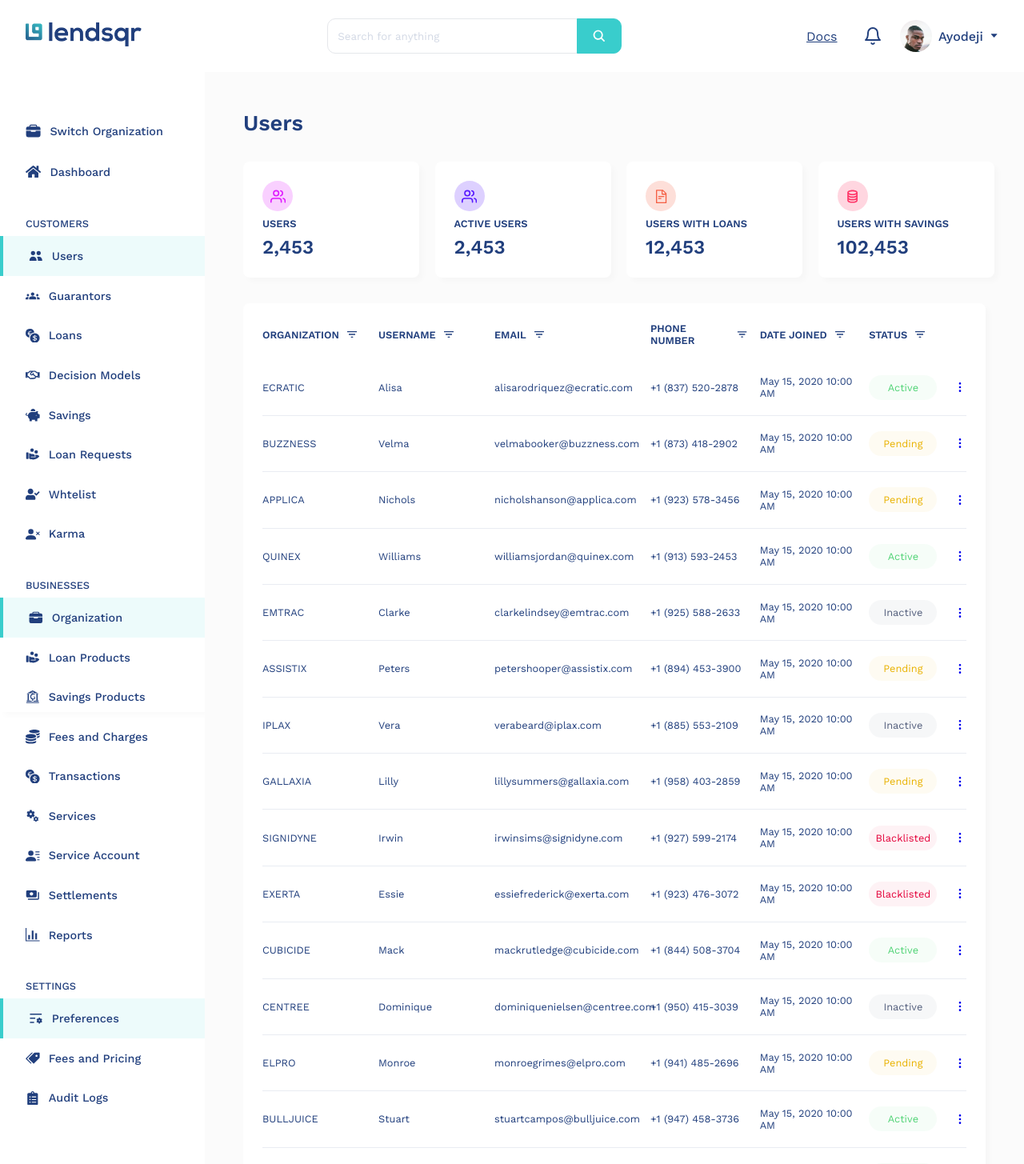
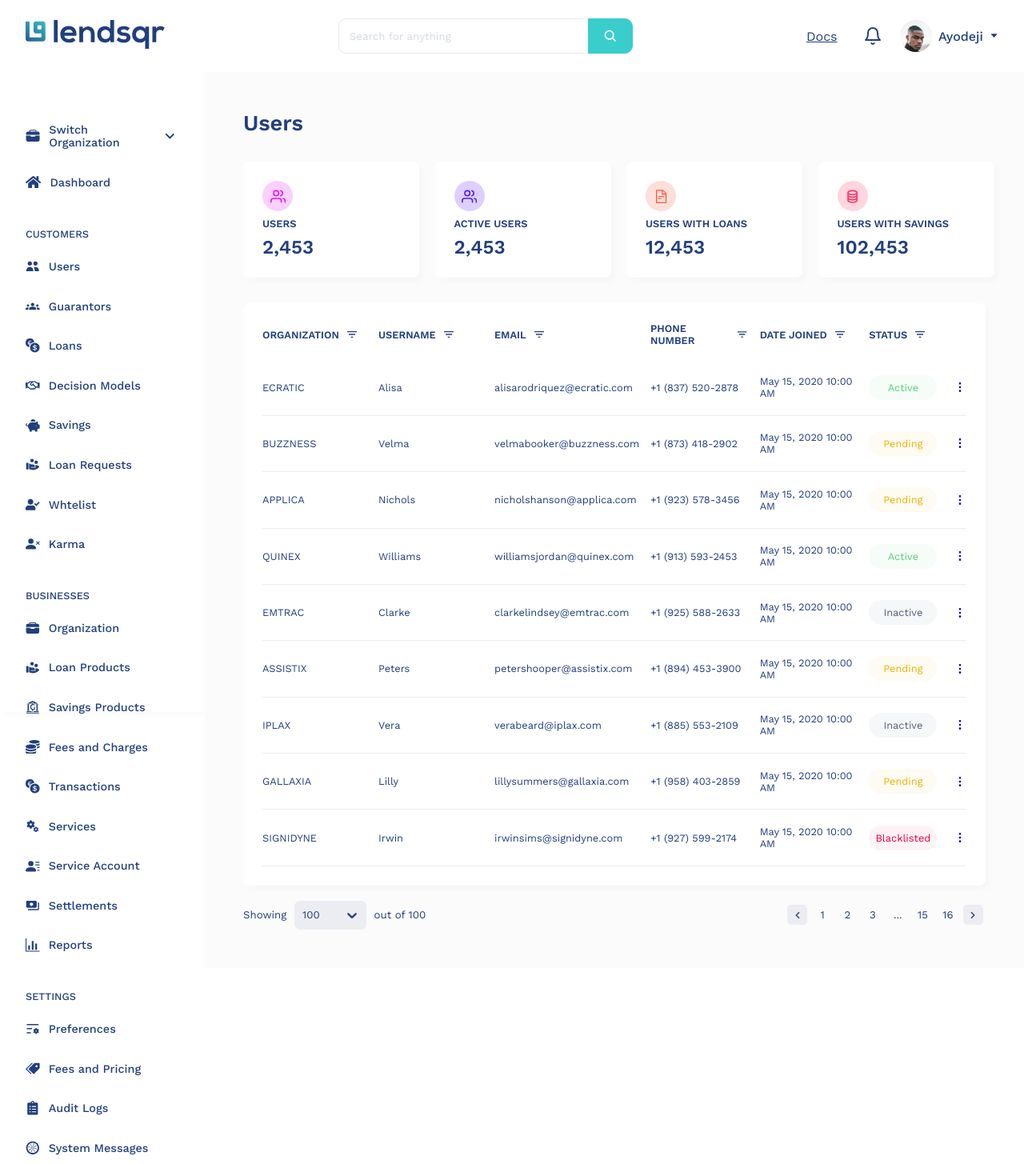
Before and after one commit to Yemisi1234/Lendsqr, a React (Create React App) app: page /users in a window 1280 px wide. Shown: the top 1455 px of the page at 80% size. Built offline with nearby package versions, Linux system fonts and the light colour scheme.

Commit message:
ui changes

```diff
--- a/src/components/Navbar/Navbar.js
+++ b/src/components/Navbar/Navbar.js
@@ -1,11 +1,12 @@
 import React from 'react';
 import { Link } from 'react-router-dom';
 import './Navbar.scss';
-import LendsqrLogo from '../../images/lendsqr-logo.png';
+// import LendsqrLogo from '../../images/lendsqr-logo.png';
 import userPhoto from '../../images/user-photo.jpg';
 import {IoSearch} from 'react-icons/io5';
 import { FiBell } from 'react-icons/fi';
 import { AiFillCaretDown } from 'react-icons/ai';
+import { NavLogo } from '../../images/icons';
 
 const Navbar = () => {
     const handleSearch = (e) => {
@@ -17,7 +18,8 @@
             <div className="nav-container">
                 <div className="nav-logo">
                     <Link to="/">
-                        <img src={LendsqrLogo} alt="Logo" className="logo-img" />
+                        {/* <img src={LendsqrLogo} alt="Logo" className="logo-img" /> */}
+                        <NavLogo />
                     </Link>
                 </div>
                 <div className="search-box">
--- a/src/components/Sidebar/Sidebar.js
+++ b/src/components/Sidebar/Sidebar.js
@@ -4,11 +4,11 @@
 import {FaHome, FaRegHandshake, FaPiggyBank, FaUserCheck, FaCoins, FaClipboardList} from 'react-icons/fa';
 import {BsCurrencyExchange, BsFillPersonXFill, BsPersonLinesFill} from 'react-icons/bs';
 import {IoBriefcase} from 'react-icons/io5';
-import {GiBank} from 'react-icons/gi';
+import {GiBank, GiCartwheel} from 'react-icons/gi';
 import {RiHandCoinFill, RiListSettingsFill} from 'react-icons/ri';
 import {GoGraph} from 'react-icons/go';
 import {ImPriceTags} from 'react-icons/im';
-import {MdGroups, MdMiscellaneousServices, MdPayments} from 'react-icons/md';
+import {MdGroups, MdLogout, MdMiscellaneousServices, MdOutlineKeyboardArrowDown, MdPayments} from 'react-icons/md';
 import { Link } from 'react-router-dom';
 
 const Sidebar = () => {
@@ -39,28 +39,32 @@
         {name: "Preferences", icon: <RiListSettingsFill className="side-icon" />},
         {name: "Fees and Pricing", icon: <ImPriceTags className="side-icon" />,},
         {name: "Audit Logs", icon: <FaClipboardList className="side-icon" />},
+        {name: "System Messages", icon: <GiCartwheel className="side-icon" />},
     ]
 
     return (
         <div className="sidebar">
             <div className="sidebar-container">
-                <h3 className="sidebar-header"><IoBriefcase className="sidebar-header-icon" />Switch Organization</h3>
+                <h3 className="sidebar-header"><IoBriefcase className="sidebar-header-icon" />Switch Organization<MdOutlineKeyboardArrowDown className="switch-dropdown" /></h3>
                 <h3 className="sidebar-header"><FaHome className="sidebar-header-icon" />Dashboard</h3>
             </div>
             <div className="side-items-container">
                 <h4 className="side-items-header">CUSTOMERS</h4>
                 <ul className="side-items">
-                    {navItems.map(item => (<li className="side-item"><Link className="side-link">{item.icon} {item.name}</Link></li>))}
+                    {navItems.map(item => (<li className="side-item"><Link to="/" className="side-link">{item.icon} {item.name}</Link></li>))}
                 </ul>
                 <h4 className="side-items-header">BUSINESSES</h4>
                 <ul className="side-items">
-                    {navItems2.map(item => (<li className="side-item"><Link className="side-link">{item.icon} {item.name}</Link></li>))}
+                    {navItems2.map(item => (<li className="side-item"><Link to="/" className="side-link">{item.icon} {item.name}</Link></li>))}
                 </ul>
                 <h4 className="side-items-header">SETTINGS</h4>
                 <ul className="side-items">
-                    {navItems3.map(item => (<li className="side-item"><Link className="side-link">{item.icon} {item.name}</Link></li>))}
+                    {navItems3.map(item => (<li className="side-item"><Link to="/" className="side-link">{item.icon} {item.name}</Link></li>))}
                 </ul>
             </div>
+            <ul>
+                <li className="side-item"><Link to="/" className="side-link"><MdLogout className="side-icon" /> Logout</Link></li>
+            </ul>
         </div>
     )
 }
--- a/src/components/Sidebar/Sidebar.scss
+++ b/src/components/Sidebar/Sidebar.scss
@@ -51,10 +51,10 @@
     font-size: .9rem;
 
 
-    &:first-child {
-        background-color: rgba($color-primary, .09);
-        border-left: 4px solid rgba($color-primary, 1);
-    }
+    // &:first-child {
+    //     background-color: rgba($color-primary, .09);
+    //     border-left: 4px solid rgba($color-primary, 1);
+    // }
 
     &:hover {
         background-color: rgba($color-primary, .09);
@@ -73,3 +73,8 @@
     margin-right: .7rem;
     font-size: 1.1rem;
 }
+
+.switch-dropdown {
+    margin-left: .4rem;
+    font-size: 1.5rem;
+}
--- a/src/components/UserProfile/UserProfile.js
+++ b/src/components/UserProfile/UserProfile.js
@@ -8,12 +8,25 @@
 import {Status} from '../Status/Status';
 import Sidebar from '../Sidebar/Sidebar';
 import Navbar from '../Navbar/Navbar';
+import Select, { components } from 'react-select';
+import { pageFilterStyles } from '../dropdownStyles';
+import { RiArrowLeftSLine, RiArrowRightSLine } from 'react-icons/ri';
 
 
 const UserProfile = () => {
     const data = require('../../db.json')
 
     const userStatus = ["active", "pending", "inactive", "blacklisted"]
+
+    const options = [
+        {value: 10, label: "10"},
+        {value: 20, label: "20"},
+        {value: 50, label: "50"},
+        {value: 100, label: "100"},
+        {value: 200, label: "200"},
+        {value: 400, label: "400"},
+        {value: 500, label: "500"},
+    ]
 
     return (
         <div className="userprofile">
@@ -54,7 +67,7 @@
                             <h4 className="table-title">status <MdFilterList className="table-title-icon" /></h4>
                         </div>
                         {
-                            data.slice(0, 20).map(data => (
+                            data.slice(0, 9).map(data => (
                                 <Link to={`/user/${data.id}`} className="user-details-link">
                                 <div className="user-info-row">
                                     <p className="user-info">{data.company}</p>
@@ -68,62 +81,36 @@
                                 </Link>
                             ))
                         }
-                        {/* <div className="user-info-row">
-                            <p className="user-info">Lendsqr</p>
-                            <p className="user-info">Ayodeji</p>
-                            <p className="user-info">ayodeji@lendsqur.com</p>
-                            <p className="user-info">08092375358</p>
-                            <p className="user-info">May 15, 2020 10:00 AM</p>
-                            <Status status="pending" />
+                    </div>
+                </div>
+                <div className="page-control">
+                    <div className="list-filter">
+                        <h5 className="list-filter-text">
+                            Showing
+                            <span className="list-filter-dropdown">
+                                <Select
+                                    name="filterCount"
+                                    options={options}
+                                    defaultValue={{value: "100", label: "100"}}
+                                    styles={pageFilterStyles}
+                                    className="list-filter-dropdown"
+                                    placeholder=""
+                                />
+                            </span>
+                            out of 100
+                        </h5>
+                    </div>
+                    <div className="page-num-container">
+                        <div className="page-num">
+                            <div className="page-num-control"><RiArrowLeftSLine /></div>
+                            <div className="page-num-number">1</div>
+                            <div className="page-num-number">2</div>
+                            <div className="page-num-number">3</div>
+                            <div className="page-num-number">...</div>
+                            <div className="page-num-number">15</div>
+                            <div className="page-num-number">16</div>
+                            <div className="page-num-control"><RiArrowRightSLine /></div>
                         </div>
-                        <div className="user-info-row">
-                            <p className="user-info">Lendsqr</p>
-                            <p className="user-info">Ayodeji</p>
-                            <p className="user-info">ayodeji@lendsqur.com</p>
-                            <p className="user-info">08092375358</p>
-                            <p className="user-info">May 15, 2020 10:00 AM</p>
-                            <Status status="active" />
-                        </div>
-                        <div className="user-info-row">
-                            <p className="user-info">Lendsqr</p>
-                            <p className="user-info">Ayodeji</p>
-                            <p className="user-info">ayodeji@lendsqur.com</p>
-                            <p className="user-info">08092375358</p>
-                            <p className="user-info">May 15, 2020 10:00 AM</p>
-                            <Status status="inactive" />
-                        </div>
-                        <div className="user-info-row">
-                            <p className="user-info">Lendsqr</p>
-                            <p className="user-info">Ayodeji</p>
-                            <p className="user-info">ayodeji@lendsqur.com</p>
-                            <p className="user-info">08092375358</p>
-                            <p className="user-info">May 15, 2020 10:00 AM</p>
-                            <Status status="blacklisted" />
-                        </div>
-                        <div className="user-info-row">
-                            <p className="user-info">Lendsqr</p>
-                            <p className="user-info">Ayodeji</p>
-                            <p className="user-info">ayodeji@lendsqur.com</p>
-                            <p className="user-info">08092375358</p>
-                            <p className="user-info">May 15, 2020 10:00 AM</p>
-                            <Status status="pending" />
-                        </div>
-                        <div className="user-info-row">
-                            <p className="user-info">Lendsqr</p>
-                            <p className="user-info">Ayodeji</p>
-                            <p className="user-info">ayodeji@lendsqur.com</p>
-                            <p className="user-info">08092375358</p>
-                            <p className="user-info">May 15, 2020 10:00 AM</p>
-                            <Status status="active" />
-                        </div>
-                        <div className="user-info-row">
-                            <p className="user-info">Lendsqr</p>
-                            <p className="user-info">Ayodeji</p>
-                            <p className="user-info">ayodeji@lendsqur.com</p>
-                            <p className="user-info">08092375358</p>
-                            <p className="user-info">May 15, 2020 10:00 AM</p>
-                            <Status status="inactive" />
-                        </div> */}
                     </div>
                 </div>
             </div>
--- a/src/components/UserProfile/UserProfile.scss
+++ b/src/components/UserProfile/UserProfile.scss
@@ -182,3 +182,56 @@
 .user-details-link{
     text-decoration: none;
 }
+
+.page-control {
+    margin-top: 1.2rem;
+    display: flex;
+    justify-content: space-between;
+    align-items: center;
+}
+
+.list-filter {
+
+    &-text {
+        display: flex;
+        align-items: center;
+        font-weight: 400;
+        color: $color-secondary;
+    }
+
+    &-dropdown {
+        margin: 0 .3rem;
+    }
+}
+
+.page-num {
+    display: flex;
+
+    &-control {
+        height: 25px;
+        width: 25px;
+        font-size: 1rem;
+        border-radius: 5px;
+        background-color: rgba($color-secondary, .07);
+        color: $color-secondary;
+        display: flex;
+        align-items: center;
+        justify-content: center;
+        margin: 0 .2rem;
+        cursor: pointer;
+    }
+
+    &-number {
+        height: 25px;
+        width: 25px;
+        font-size: .83rem;
+        border-radius: 5px;
+        background-color: transparent;
+        color: $color-secondary;
+        display: flex;
+        align-items: center;
+        justify-content: center;
+        margin: 0 .2rem;
+        cursor: pointer;
+    }
+}
--- /dev/null
+++ b/src/components/dropdownStyles.js
@@ -0,0 +1,43 @@
+import { BiBorderRadius } from "react-icons/bi";
+
+export const pageFilterStyles = {
+    option: (provided, state) => ({
+      ...provided,
+      borderBottom: '1px solid #f2f2f2',
+      color: '#213f7d',
+    }),
+    control: () => ({
+      width: '90px',
+      display: 'flex',
+    //   padding: '0 5%',
+      backgroundColor: "#ebedf2",
+      borderRadius: "7px"
+    }),
+    singleValue: (provided, state) => {
+      const opacity = state.isDisabled ? 0.5 : 1;
+      const transition = 'opacity 300ms';
+
+      return { ...provided, opacity, transition,
+        color: '#213f7d',
+      };
+    },
+    indicatorContainer: (provided, state) => ({
+      ...provided,
+      padding: "6px",
+    }),
+    dropdownIndicator: (provided, state) => ({
+      ...provided,
+      color: '#213f7d',
+    }),
+    Svg: (provided, state) => ({
+        ...provided,
+        height: "10",
+        width: "10"
+    }),
+    indicatorSeparator: (provided, state) => ({
+        display: 'none'
+    }),
+    valueContainer: (provided, state) => ({
+        ...provided,
+    }),
+}
--- /dev/null
+++ b/src/images/icons.js
@@ -0,0 +1,22 @@
+import React from 'react';
+
+export const NavLogo = (props) => {
+    return (
+        <svg width="174" height="36" viewBox="0 0 174 36" fill="none" xmlns="http://www.w3.org/2000/svg">
+            <path fill-rule="evenodd" clip-rule="evenodd" d="M0 2.66541C0 2.11304 0.443238 1.66525 0.99 1.66525H3.96C4.50676 1.66525 4.95 2.11304 4.95 2.66541V20.6682C4.95 21.2206 5.39324 21.6684 5.94 21.6684H18.81C19.3568 21.6684 19.8 21.2206 19.8 20.6682V17.6678C19.8 17.1154 19.3568 16.6676 18.81 16.6676H12.87C11.2297 16.6676 9.9 15.3243 9.9 13.6671V4.66573C9.9 3.00861 11.2297 1.66525 12.87 1.66525H21.78C23.4203 1.66525 24.75 3.00861 24.75 4.66573V23.6687C24.75 25.3258 23.4203 26.6692 21.78 26.6692H2.97C1.32971 26.6692 0 25.3258 0 23.6687V2.66541ZM19.8 7.6662C19.8 7.11383 19.3568 6.66604 18.81 6.66604H14.85V10.6667C14.85 11.219 15.2932 11.6668 15.84 11.6668H19.8V7.6662Z" fill="url(#paint0_linear)"/>
+            <path d="M35.325 0V27.8055H40.0894V0H35.325Z" fill="#213F7D"/>
+            <path d="M63.5388 19.7304C64.2869 11.6552 60.2313 7.59779 53.7344 7.59779C47.4344 7.59779 43.4181 11.8939 43.4181 17.8608C43.4181 24.1459 47.395 28.3227 54.0888 28.3227C57.0419 28.3227 60.3888 27.2884 62.4363 25.1403L59.365 22.0773C58.2625 23.2309 55.9394 23.9072 54.1675 23.9072C50.7813 23.9072 48.6944 22.1569 48.3794 19.7304H63.5388ZM48.4581 15.7127C49.1669 13.1669 51.2931 11.8939 53.8919 11.8939C56.6481 11.8939 58.6169 13.1669 58.9319 15.7127H48.4581Z" fill="#213F7D"/>
+            <path d="M86.3372 27.8055V17.5028C86.3372 11.337 82.6753 7.87624 78.1078 7.87624C75.6666 7.87624 73.6978 8.87072 71.7291 10.8199L71.4141 8.1547H67.1222V27.8055H71.8866V17.7812C71.8866 14.7978 73.8947 12.2917 76.8478 12.2917C79.9191 12.2917 81.5334 14.5591 81.5334 17.5425V27.8055H86.3372Z" fill="#213F7D"/>
+            <path d="M99.876 12.2519C102.908 12.2519 105.507 14.5591 105.507 17.9801C105.507 21.5204 102.908 23.7481 99.876 23.7481C96.8048 23.7481 94.3635 21.4011 94.3635 17.9801C94.3635 14.4398 96.8048 12.2519 99.876 12.2519ZM105.822 0V10.8597C104.68 8.83094 101.49 7.71713 99.4429 7.71713C93.7729 7.71713 89.5598 11.2177 89.5598 17.9801C89.5598 24.4243 93.8517 28.2431 99.561 28.2431C101.924 28.2431 104.325 27.4475 105.822 25.1006L106.137 27.8055H110.625V0H105.822Z" fill="#213F7D"/>
+            <path d="M130.162 10.2232C127.917 8.23425 125.634 7.63757 122.602 7.63757C119.058 7.63757 114.412 9.22873 114.412 13.7635C114.412 18.2188 118.782 19.5713 122.444 19.8497C125.201 20.0088 126.303 20.5657 126.303 21.9182C126.303 23.3503 124.61 24.305 122.799 24.2652C120.633 24.2254 117.483 23.0718 116.105 21.5204L113.742 24.9812C116.577 27.9646 119.649 28.4818 122.72 28.4818C128.272 28.4818 131.067 25.4983 131.067 22.0376C131.067 16.8265 126.421 15.9912 122.759 15.7525C120.279 15.5934 119.137 14.8773 119.137 13.6044C119.137 12.3713 120.397 11.6552 122.681 11.6552C124.531 11.6552 126.106 12.0928 127.484 13.4055L130.162 10.2232Z" fill="#213F7D"/>
+            <path d="M143.518 23.5889C140.25 23.5889 138.006 21.0829 138.006 18.0199C138.006 14.9569 140.053 12.4508 143.518 12.4508C146.983 12.4508 149.031 14.9569 149.031 18.0199C149.031 21.0829 146.786 23.5889 143.518 23.5889ZM154.268 36V8.19448H149.779L149.464 10.8994C147.968 8.7116 145.369 7.75691 143.164 7.75691C137.179 7.75691 133.202 12.2519 133.202 18.0199C133.202 23.7481 136.785 28.2829 143.006 28.2829C145.054 28.2829 148.086 27.6464 149.464 25.4983V36H154.268Z" fill="#213F7D"/>
+            <path d="M158.487 8.19448V27.8055H163.291V17.463C163.291 13.8431 165.614 12.4906 168.134 12.4906C169.709 12.4906 170.615 12.9282 171.599 13.7635L173.765 9.54696C172.702 8.47293 170.772 7.67735 168.764 7.67735C166.795 7.67735 164.787 8.03536 163.291 10.4619L162.937 8.19448H158.487Z" fill="#213F7D"/>
+            <defs>
+            <linearGradient id="paint0_linear" x1="-1.87183e-06" y1="38.9211" x2="26.2531" y2="-4.22382" gradientUnits="userSpaceOnUse">
+            <stop stop-color="#213F7D"/>
+            <stop offset="1" stop-color="#39CDCC"/>
+            </linearGradient>
+            </defs>
+        </svg>
+    )
+}
```
Also changed, not shown: src/components/Signin/Signin.js (+4 -3 lines), src/images/NavLogo.svg (deleted).
